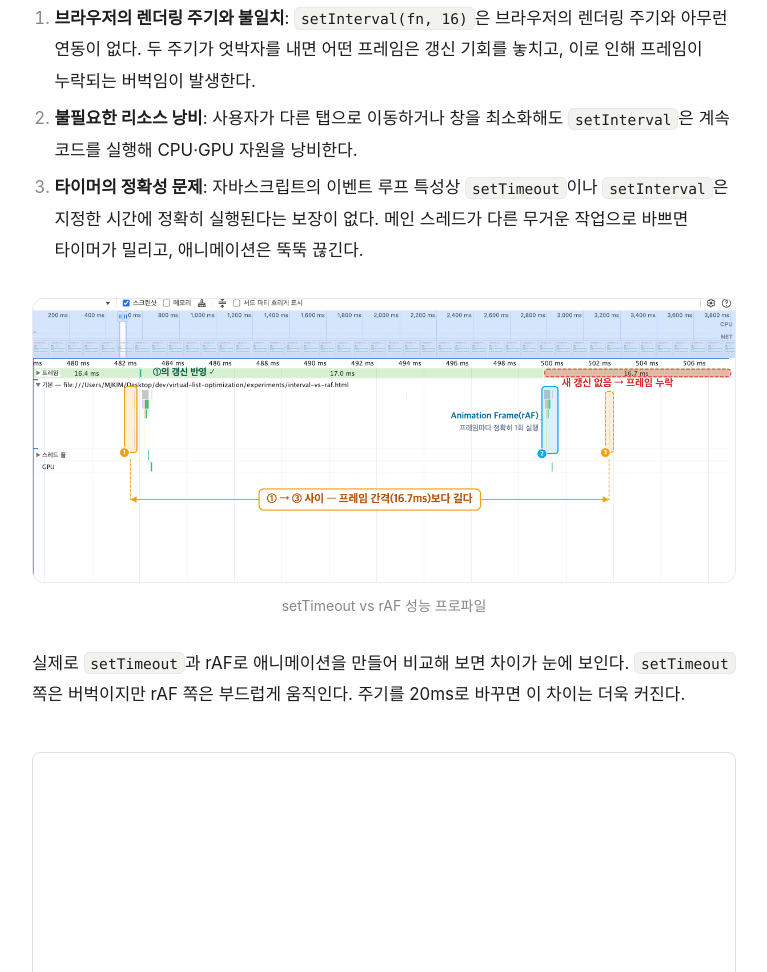
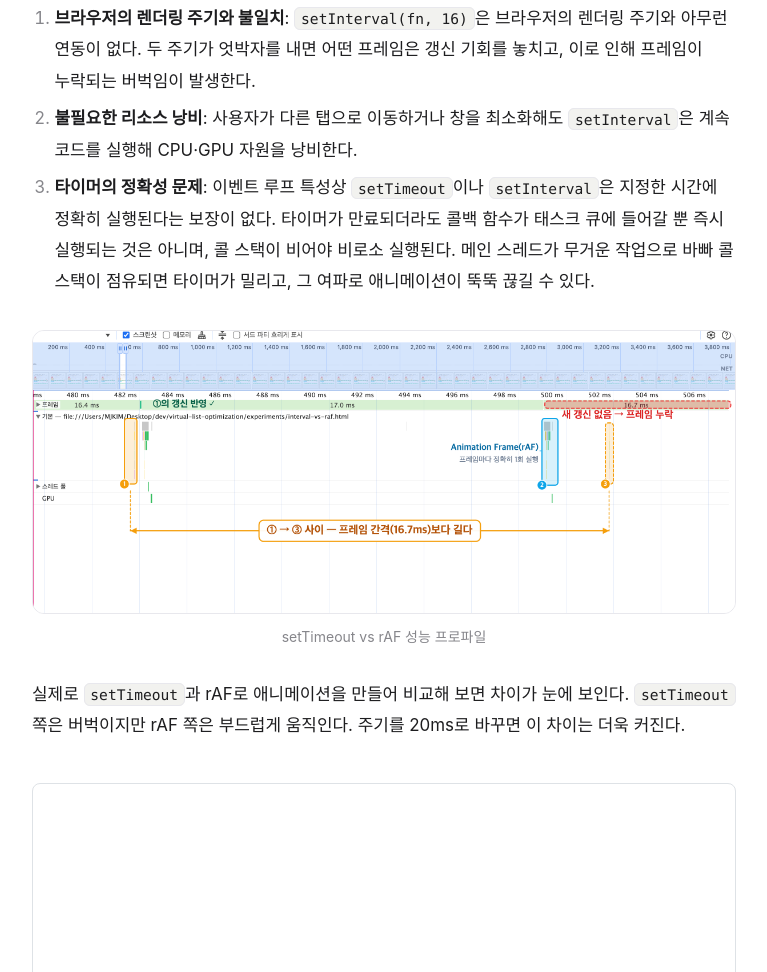
Before and after one commit to minjaekimdev/blog, an Astro site: page /posts/multiple-scroll-frame in a window 1280 px wide. Shown: the part 7534-8506 px from the top of the page, without its empty margins (256-1023 px from the left). Built offline with nearby package versions, Linux system fonts and the light colour scheme; Astro itself is replaced by a stand-in of ours; a web font is replaced by a local one.

Commit message:
docs: setTimeout 타이머 지연 설명을 콜 스택·태스크 큐 관점으로 보완

```diff
--- a/src/content/posts/multiple-scroll-frame.md
+++ b/src/content/posts/multiple-scroll-frame.md
@@ -187,7 +187,7 @@ rAF가 등장하기 전에는 화면을 움직이거나 애니메이션을 만
 
 1. **브라우저의 렌더링 주기와 불일치**: `setInterval(fn, 16)`은 브라우저의 렌더링 주기와 아무런 연동이 없다. 두 주기가 엇박자를 내면 어떤 프레임은 갱신 기회를 놓치고, 이로 인해 프레임이 누락되는 버벅임이 발생한다.
 2. **불필요한 리소스 낭비**: 사용자가 다른 탭으로 이동하거나 창을 최소화해도 `setInterval`은 계속 코드를 실행해 CPU·GPU 자원을 낭비한다.
-3. **타이머의 정확성 문제**: 자바스크립트의 이벤트 루프 특성상 `setTimeout`이나 `setInterval`은 지정한 시간에 정확히 실행된다는 보장이 없다. 메인 스레드가 다른 무거운 작업으로 바쁘면 타이머가 밀리고, 애니메이션은 뚝뚝 끊긴다.
+3. **타이머의 정확성 문제**: 이벤트 루프 특성상 `setTimeout`이나 `setInterval`은 지정한 시간에 정확히 실행된다는 보장이 없다. 타이머가 만료되더라도 콜백 함수가 태스크 큐에 들어갈 뿐 즉시 실행되는 것은 아니며, 콜 스택이 비어야 비로소 실행된다. 메인 스레드가 무거운 작업으로 바빠 콜 스택이 점유되면 타이머가 밀리고, 그 여파로 애니메이션이 뚝뚝 끊길 수 있다.
 
 <figure>
   <img src="/images/setTimeout-frame-bad-annotated.png" alt="setTimeout vs rAF 성능 프로파일" />
```
